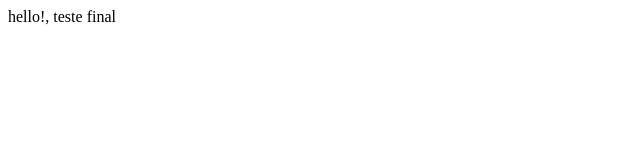
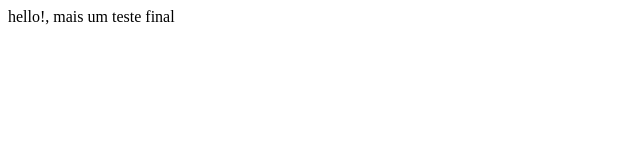
Before and after one commit to jorgelannister/demo, a plain HTML site: page index.html in a window 1280 px wide. Shown: the full height of the page, 0-640 px from the left. Drawn offline with Linux system fonts and the light colour scheme.

Commit message:
agora foi

```diff
--- a/index.html
+++ b/index.html
@@ -1 +1 @@
-<div>hello!, teste final</div>
+<div>hello!, mais um teste final</div>
```
